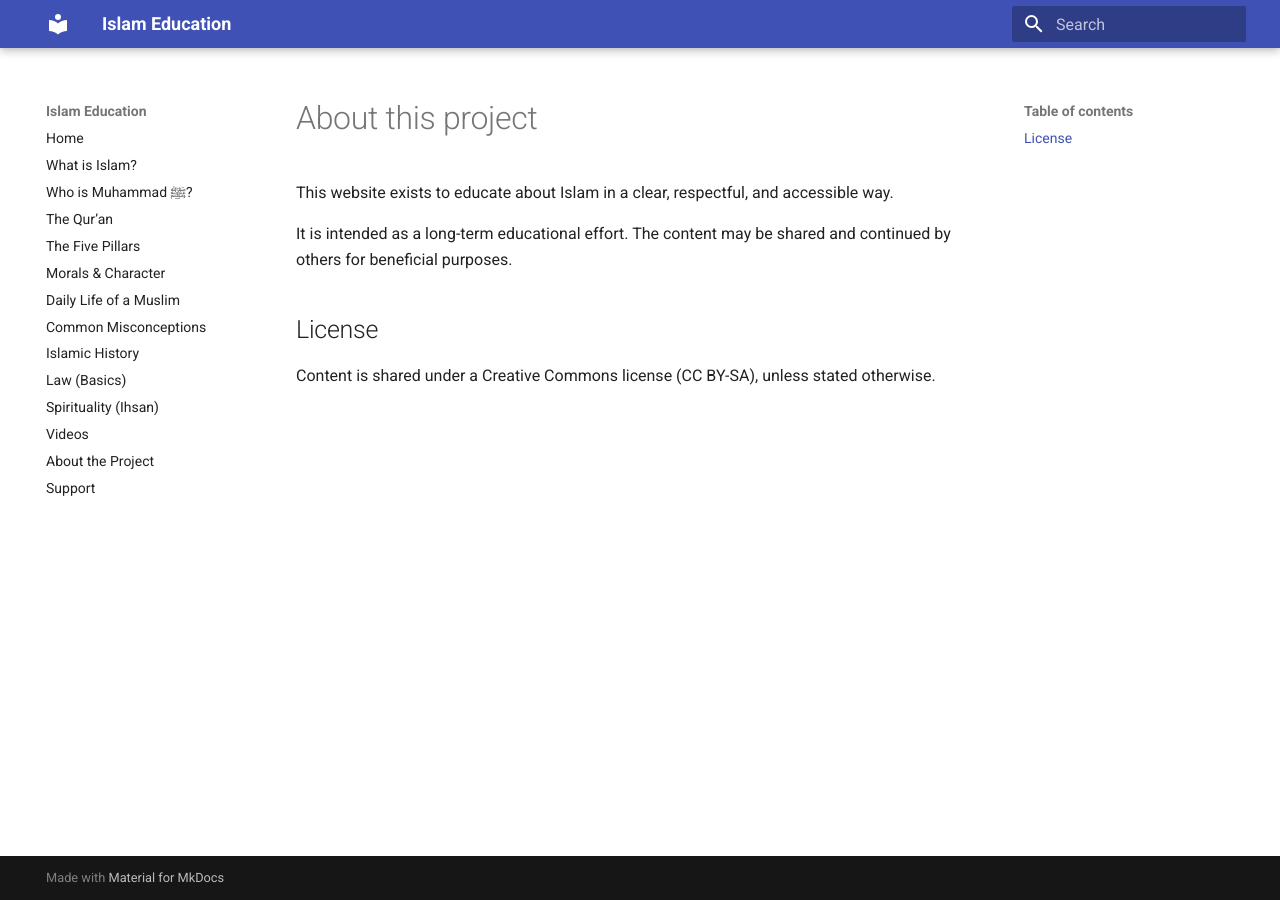
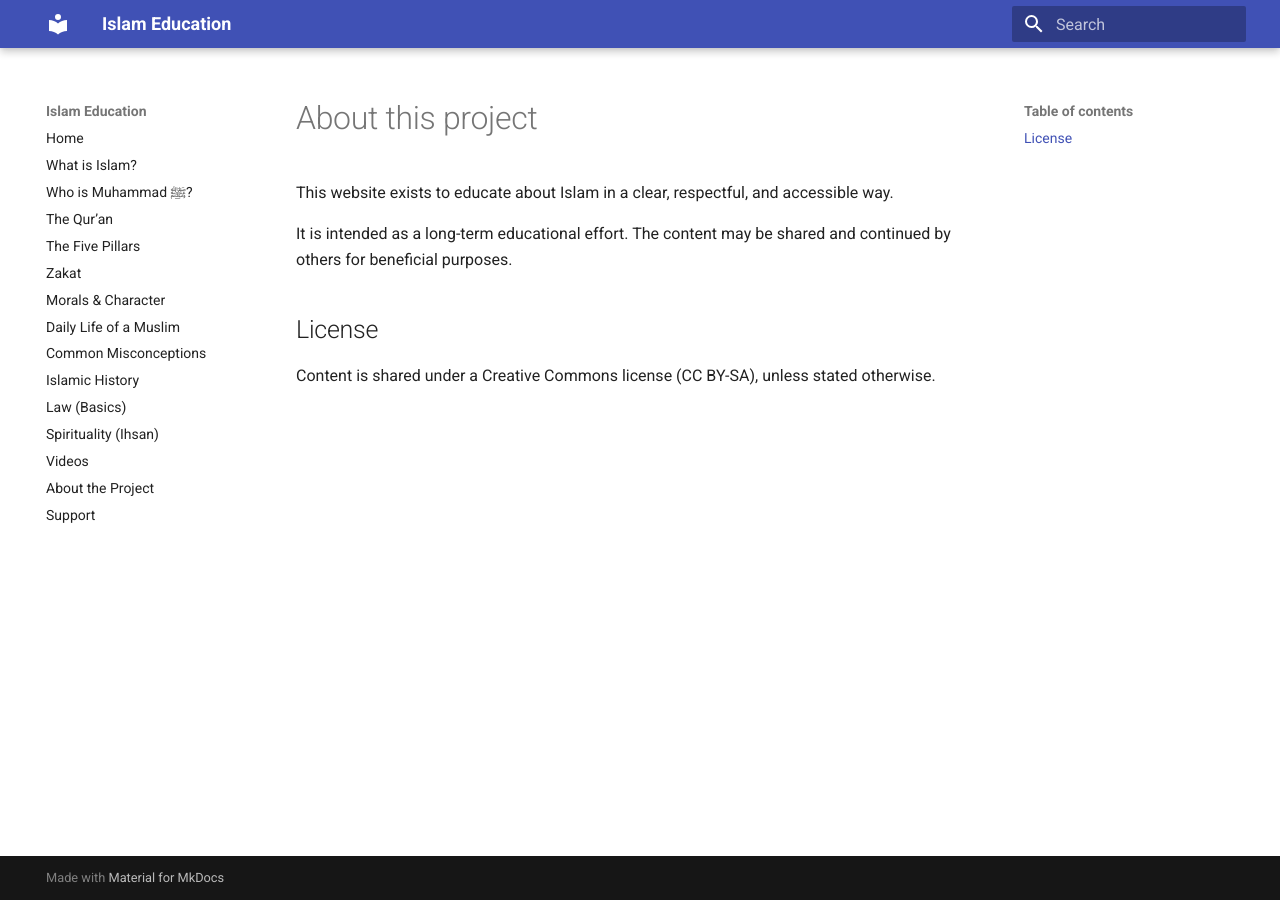
Before and after one commit to islam-education/islam-education, an MkDocs documentation site: the page built from docs/about.md, in a window 1280 px wide. Built offline with MkDocs 1.6.1 and Material for MkDocs 9.7.7, drawn with Linux system fonts in a browser that asks for light colours.

Commit message:
Update mkdocs.yml

```diff
--- a/mkdocs.yml
+++ b/mkdocs.yml
@@ -19,6 +19,7 @@ nav:
       - Who is Muhammad ﷺ?: basic-knowledge/muhammad.md
       - The Qur’an: basic-knowledge/quran.md
       - The Five Pillars: basic-knowledge/five-pillars.md
+      - Zakat: basic-knowledge/zakat.md
       - Morals & Character: basic-knowledge/morals.md
       - Daily Life of a Muslim: basic-knowledge/daily-life.md
       - Common Misconceptions: basic-knowledge/misconceptions.md
```
